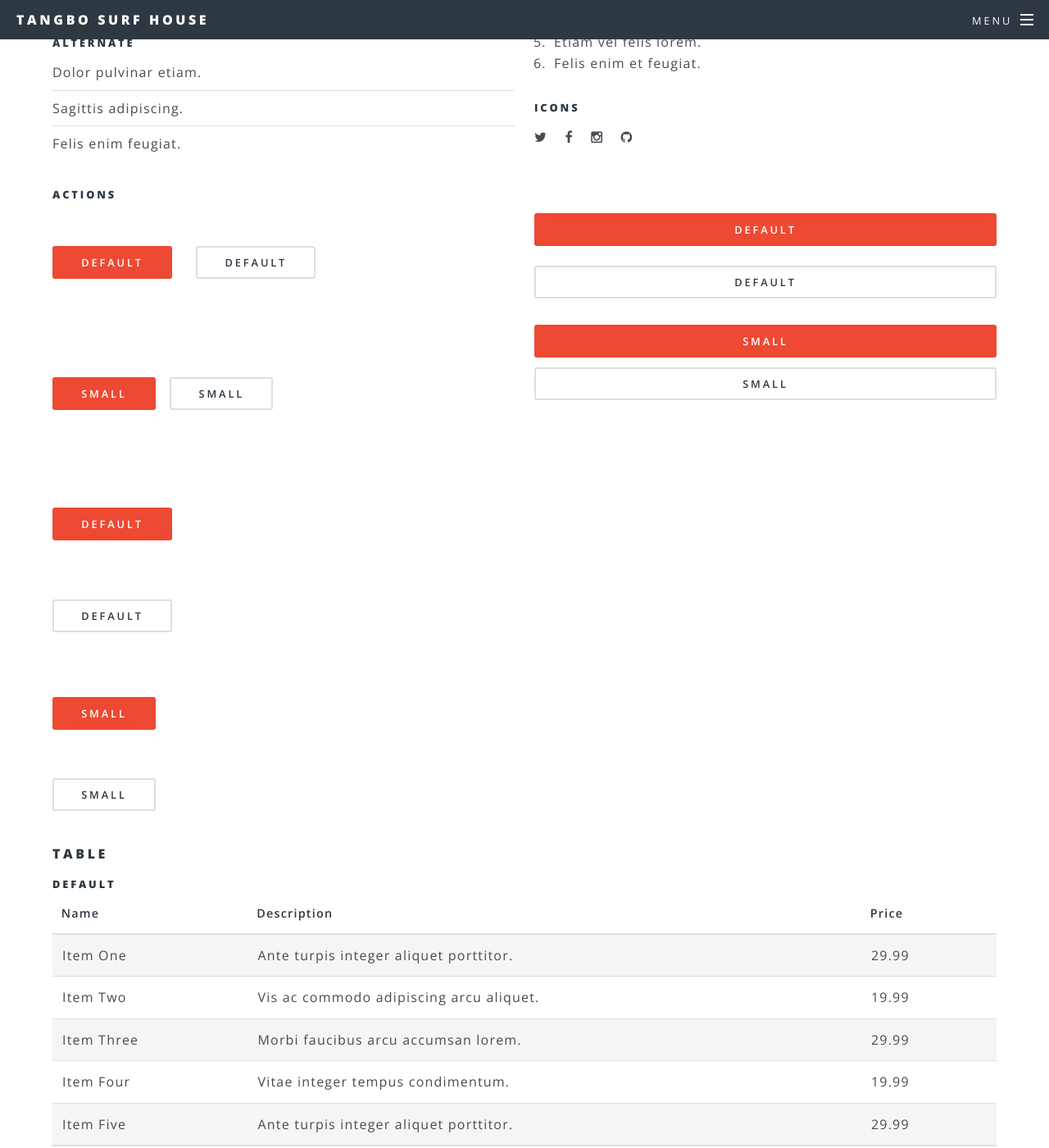
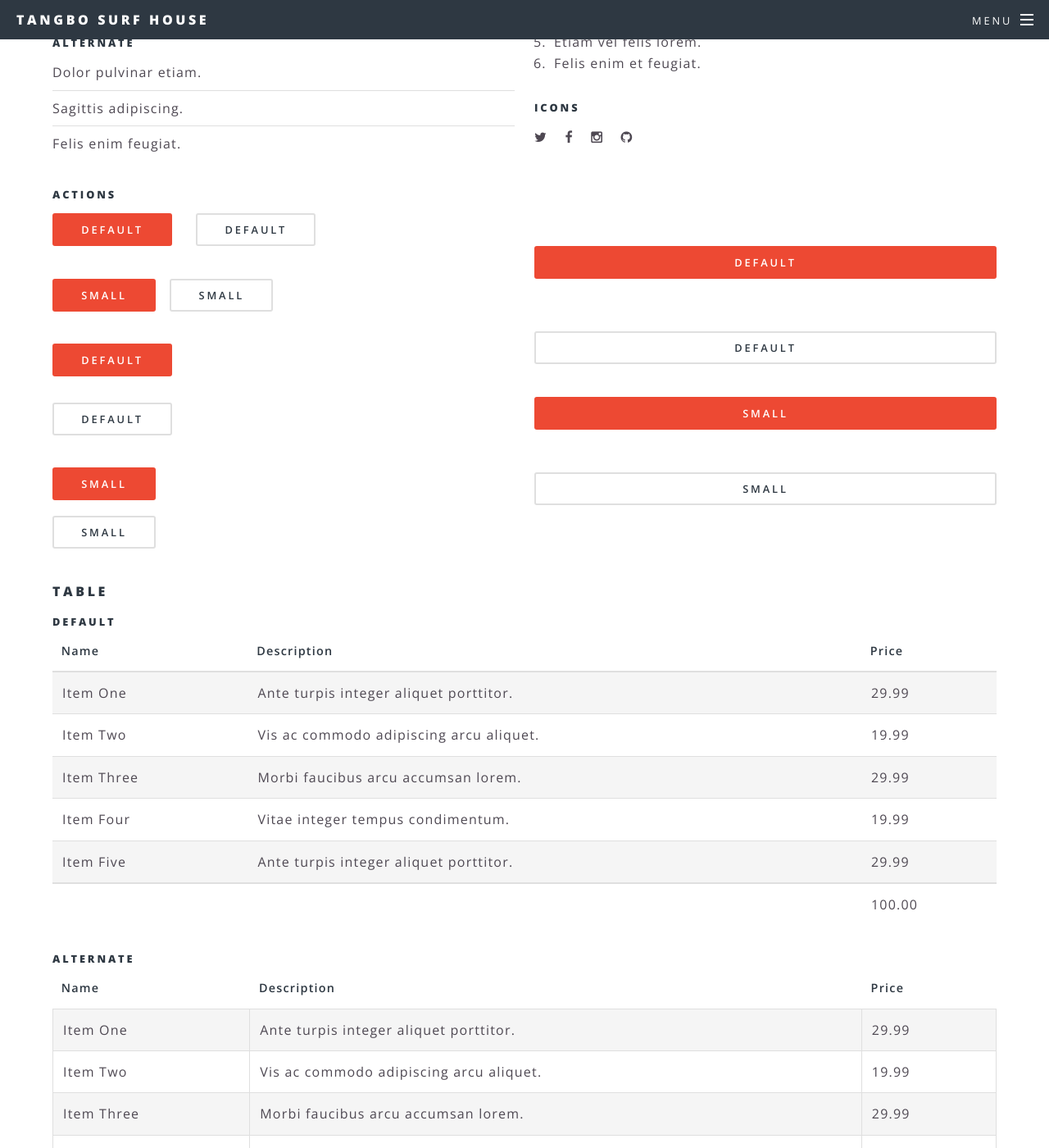
Before and after one commit to tangbosurfhouse/tangbosurfhouse.github.io, a Jekyll site: the page built from elements.html, in a window 1280 px wide and 1400 px high, scrolled down 2041 px. Shown: the whole window at 82% size. Built offline with Jekyll 4.4.1, drawn with Linux system fonts in a browser that asks for light colours.

Commit message:
change margin on .fit

```diff
--- a/css/main.scss
+++ b/css/main.scss
@@ -832,7 +832,6 @@ $baseurl: '{{ site.baseurl }}/images';
 		letter-spacing: _size(letter-spacing-alt);
 		line-height: 3.125em;
 		padding: 0 2.75em;
-		margin: 40px 0;
 		text-align: center;
 		text-decoration: none;
 		text-transform: uppercase;
@@ -856,7 +855,7 @@ $baseurl: '{{ site.baseurl }}/images';
 
 		&.fit {
 			display: block;
-			margin: 0 0 (_size(element-margin) * 0.5) 0;
+			margin: 40px 0;
 			width: 100%;
 		}
 
```
